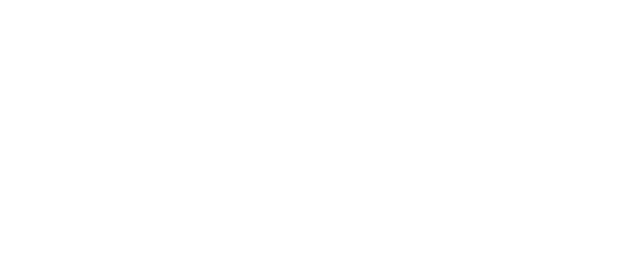
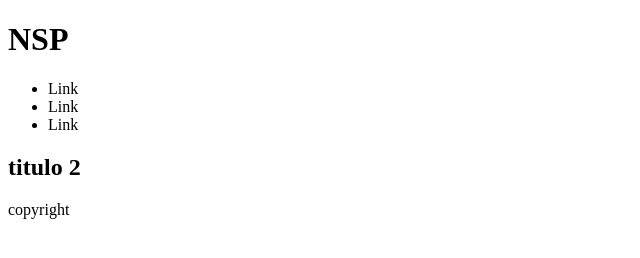
Before and after one commit to paulmr29/mi_repositorio, a plain HTML site: page index.html in a window 1280 px wide. Shown: the whole page, without its empty margins (0-640 px from the left). Drawn offline with Linux system fonts and the light colour scheme.

Commit message:
edite html

```diff
--- a/index.html
+++ b/index.html
@@ -4,12 +4,25 @@
 <head>
     <meta charset="UTF-8">
     <meta http-equiv="X-UA-Compatible" content="IE=edge">
-    <meta name="viewport" content="width=device-width initial-scale=1.0">
-    <title>Document</title>
+    <meta name="viewport" content="width=device-width, initial-scale=1.0">
+    <title>NSP</title>
 </head>
 
 <body>
-
+    <header>
+        <h1>NSP</h1>
+    </header>
+    <nav>
+        <ul>
+            <li>Link</li>
+            <li>Link</li>
+            <li>Link</li>
+        </ul>
+    </nav>
+    <main>
+        <h2>titulo 2</h2>
+    </main>
+    <footer>copyright</footer>
 </body>
 
 </html>
```
Also changed, not shown: pro.PNG (added), prod.PNG (added), productos.png (added), style.css (added).
